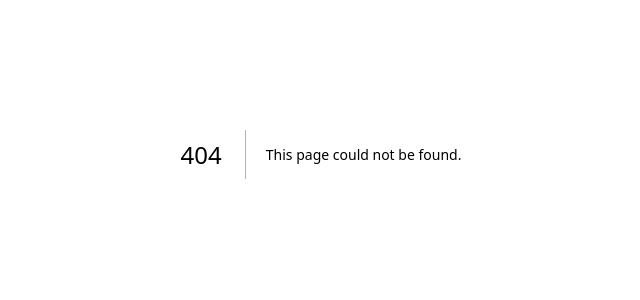
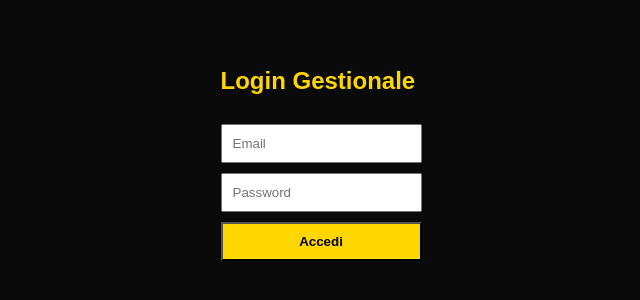
Before and after one commit to pben74-droid/hiphop-manager, a Next.js app: page /login in a window 1280 px wide. Before the commit this address had no page. Shown: the part 246-546 px from the top of the page, without its empty margins (319-959 px from the left). Built offline with nearby package versions, Linux system fonts and the light colour scheme; no server answers.

Commit message:
Create page.tsx

```diff
--- /dev/null
+++ b/app/login/page.tsx
@@ -0,0 +1,68 @@
+"use client";
+
+import { useState } from "react";
+import { supabase } from "@/lib/supabaseClient";
+import { useRouter } from "next/navigation";
+
+export default function LoginPage() {
+  const [email, setEmail] = useState("");
+  const [password, setPassword] = useState("");
+  const router = useRouter();
+
+  const handleLogin = async () => {
+    const { error } = await supabase.auth.signInWithPassword({
+      email,
+      password,
+    });
+
+    if (error) {
+      alert("Errore login: " + error.message);
+    } else {
+      router.push("/");
+    }
+  };
+
+  return (
+    <div
+      style={{
+        backgroundColor: "#0a0a0a",
+        height: "100vh",
+        display: "flex",
+        justifyContent: "center",
+        alignItems: "center",
+        color: "#FFD700",
+        fontFamily: "Arial",
+      }}
+    >
+      <div style={{ display: "flex", flexDirection: "column", gap: 10 }}>
+        <h2>Login Gestionale</h2>
+        <input
+          type="email"
+          placeholder="Email"
+          value={email}
+          onChange={(e) => setEmail(e.target.value)}
+          style={{ padding: 10 }}
+        />
+        <input
+          type="password"
+          placeholder="Password"
+          value={password}
+          onChange={(e) => setPassword(e.target.value)}
+          style={{ padding: 10 }}
+        />
+        <button
+          onClick={handleLogin}
+          style={{
+            backgroundColor: "#FFD700",
+            color: "black",
+            padding: 10,
+            fontWeight: "bold",
+            cursor: "pointer",
+          }}
+        >
+          Accedi
+        </button>
+      </div>
+    </div>
+  );
+}
```
